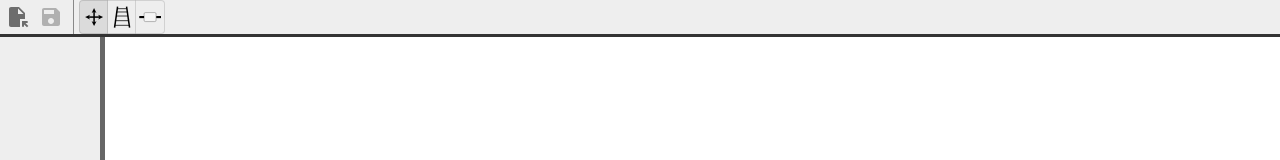
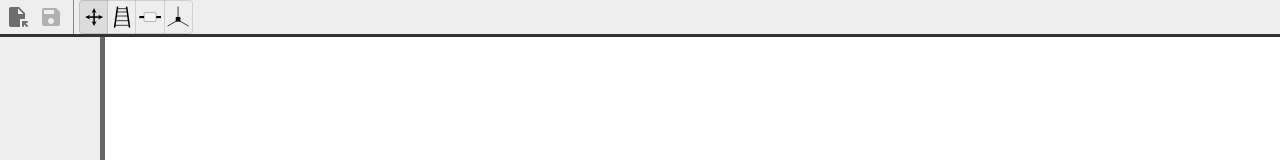
Before and after one commit to semiexp/rerail, a React (Vite) app: page / in a window 1280 px wide. Shown: the top 160 px of the page. Built offline with nearby package versions, Linux system fonts and the light colour scheme.

Commit message:
add borders mode

```diff
--- a/src/App.tsx
+++ b/src/App.tsx
@@ -1,16 +1,15 @@
 import { ChangeEvent, useRef, useState } from "react";
 import { RerailMap } from "./RerailMap";
-import { RerailEditor } from "./RerailEditor";
+import { RerailEditor, EditorMode } from "./RerailEditor";
 
 import ToggleButton from "@mui/material/ToggleButton";
 import ToggleButtonGroup from "@mui/material/ToggleButtonGroup";
 import iconMove from "./assets/move.svg";
 import iconRailway from "./assets/railway.svg";
 import iconStation from "./assets/station.svg";
+import iconBorders from "./assets/borders.svg";
 import { ButtonGroup, IconButton } from "@mui/material";
 import { FileOpen, Save } from "@mui/icons-material";
-
-type EditorMode = "move" | "railway" | "station";
 
 type RerailAppState = {
   viewportTopX: number;
@@ -141,6 +140,15 @@ function App() {
           >
             <img src={iconStation} height={24} />
           </ToggleButton>
+          <ToggleButton
+            value="borders"
+            size="medium"
+            sx={{ padding: 0.2 }}
+            onClick={() => setAppState({ ...appState, editorMode: "borders" })}
+            disableRipple
+          >
+            <img src={iconBorders} height={24} />
+          </ToggleButton>
         </ToggleButtonGroup>
       </div>
       <div style={{ flex: 1, overflow: "hidden" }}>
--- a/src/RerailEditor.tsx
+++ b/src/RerailEditor.tsx
@@ -16,7 +16,7 @@ import {
   StationListDialogRefType,
 } from "./Dialogs";
 
-type EditorMode = "move" | "railway" | "station";
+export type EditorMode = "move" | "railway" | "station" | "borders";
 
 type RerailEditorProps = {
   topX: number;
@@ -102,8 +102,11 @@ export const RerailEditor = (props: RerailEditorProps) => {
     }
     const renderInfo = railwayMap.render(viewport, {
       selectedRailId:
-        state.selectedRailId !== null ? state.selectedRailId : undefined,
+        state.selectedRailId !== null && props.editorMode !== "borders"
+          ? state.selectedRailId
+          : undefined,
       temporaryMovingPoint,
+      markerOnBorderPoints: props.editorMode === "borders",
     });
 
     const canvas = canvasRef.current!;
```
Also changed, not shown: src/assets/borders.svg (added), 1 other file (tests, documents, lock files or other folders).
